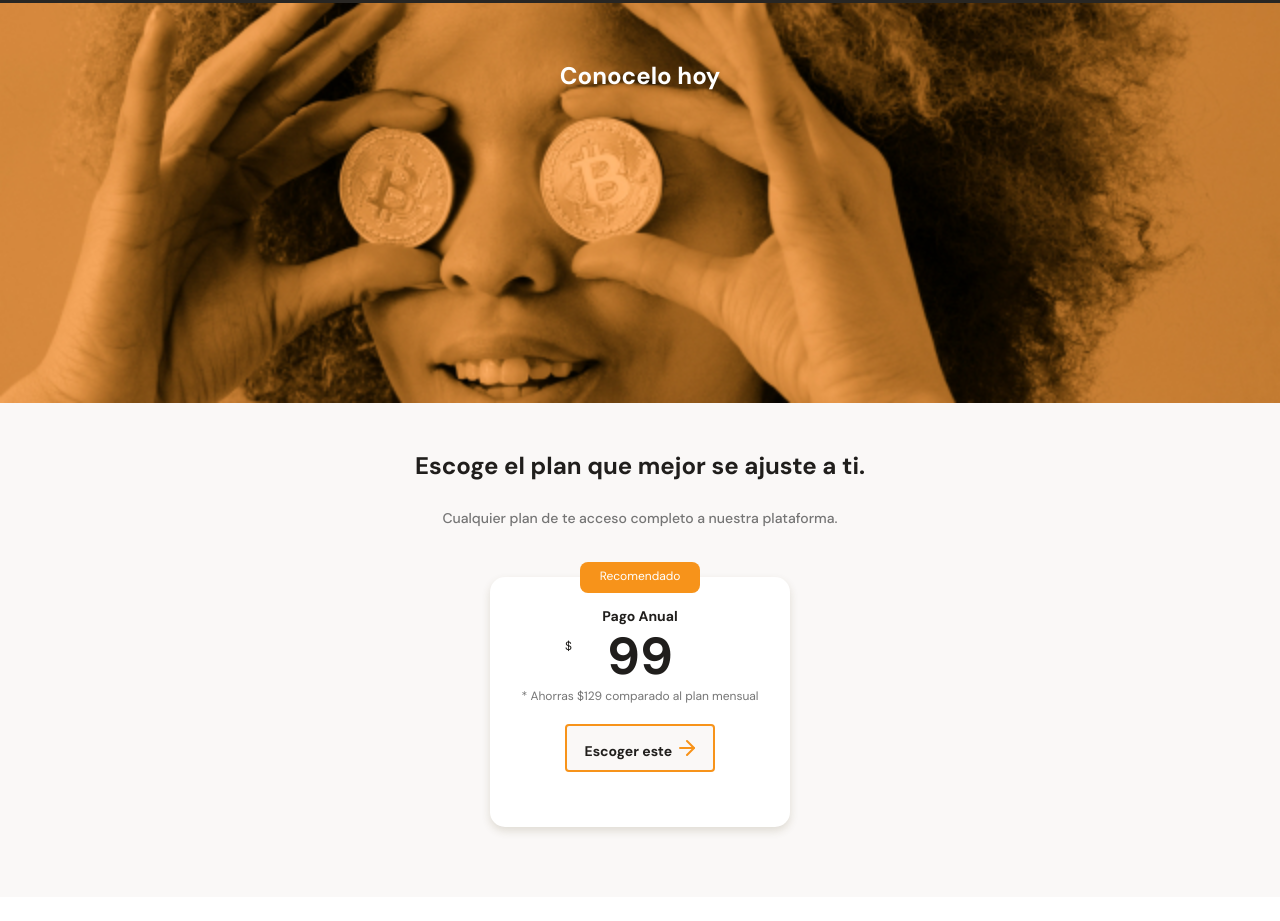
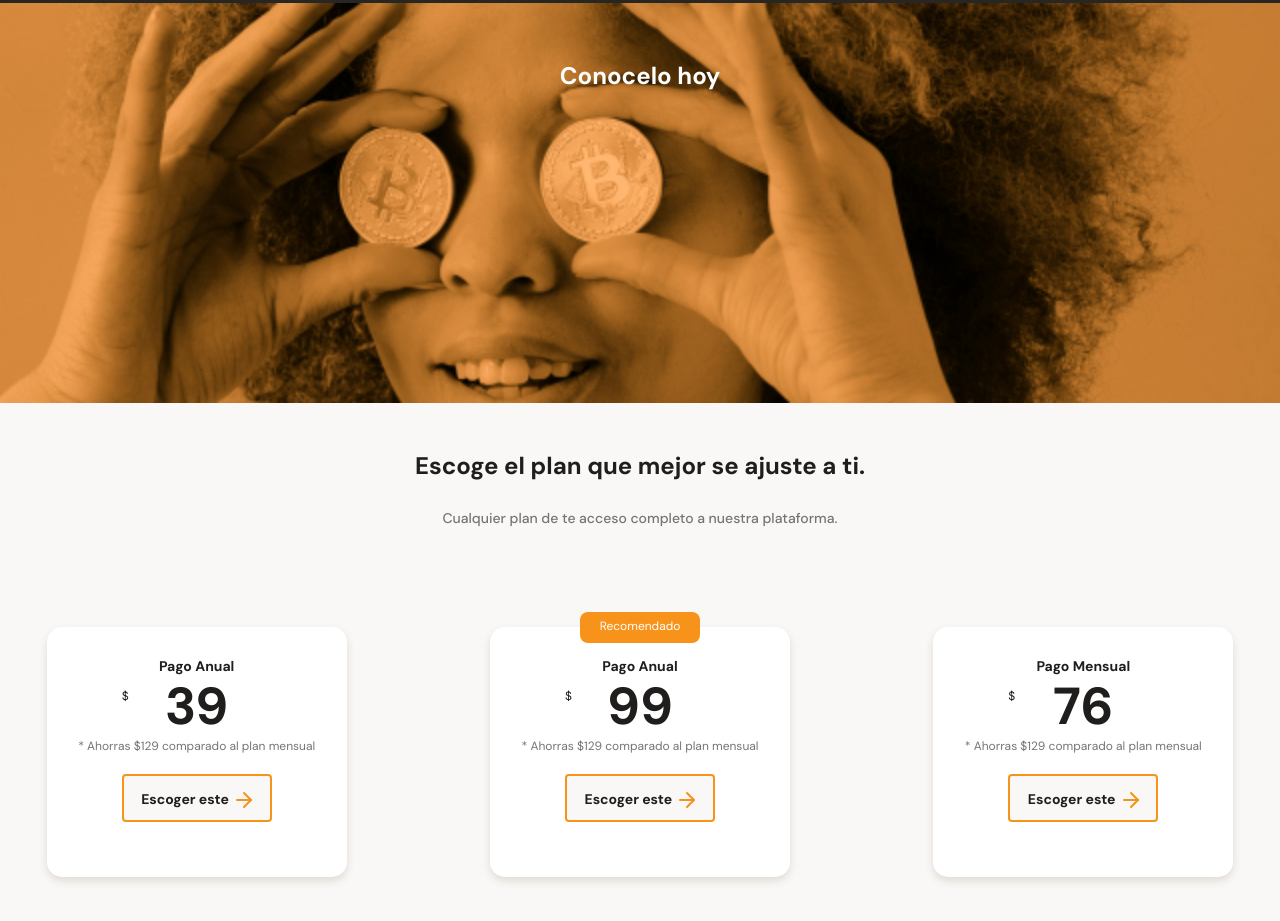
Before and after one commit to radical8517/mobileFirst, a plain HTML site: page index.html in a window 1280 px wide. Shown: the part 2002-2923 px from the top of the page. Before the commit the page ends 2899 px from the top, so only its background shows below. Drawn offline with Linux system fonts and the light colour scheme.

Commit message:
Seccion cards con scrolls

```diff
--- a/index.html
+++ b/index.html
@@ -99,10 +99,26 @@
             </div>
             <section class="plans-container--slider">
                 <article class="plans-container--card">
+                    <div class="plan-info-container">
+                        <h3 class="plan-card--title">Pago Anual</h3>
+                        <p class="plan-card--price"><span>$</span> 39</p>
+                        <p class="plan-card--saving">* Ahorras $129 comparado al plan mensual</p>
+                        <button class="plan-card--ca">Escoger este <span></span></button>
+                    </div>
+                </article>
+                <article class="plans-container--card">
                     <p class="recomended ">Recomendado</p>
                     <div class="plan-info-container">
                         <h3 class="plan-card--title">Pago Anual</h3>
                         <p class="plan-card--price"><span>$</span> 99</p>
+                        <p class="plan-card--saving">* Ahorras $129 comparado al plan mensual</p>
+                        <button class="plan-card--ca">Escoger este <span></span></button>
+                    </div>
+                </article>
+                <article class="plans-container--card">
+                    <div class="plan-info-container">
+                        <h3 class="plan-card--title">Pago Mensual</h3>
+                        <p class="plan-card--price"><span>$</span> 76</p>
                         <p class="plan-card--saving">* Ahorras $129 comparado al plan mensual</p>
                         <button class="plan-card--ca">Escoger este <span></span></button>
                     </div>
--- a/main.css
+++ b/main.css
@@ -390,6 +390,7 @@ main  {
 
 .plans-container--card {
     position: relative;
+    scroll-snap-align: center;
     width: 70%;
     min-width: 230px;
     max-width: 300px;
@@ -460,5 +461,15 @@ main  {
     width: 20px;
     height: 20px;
     background-image: url('/assets/icons/arrow-right.svg');
+    vertical-align: text-bottom;
 
 }
+
+.plans-container--slider {
+    display: flex;
+    gap: 50px;
+    height: 316px;
+    overflow-x: scroll;
+    overscroll-behavior-x: contain;
+    scroll-snap-type: x proximity;
+}
```
